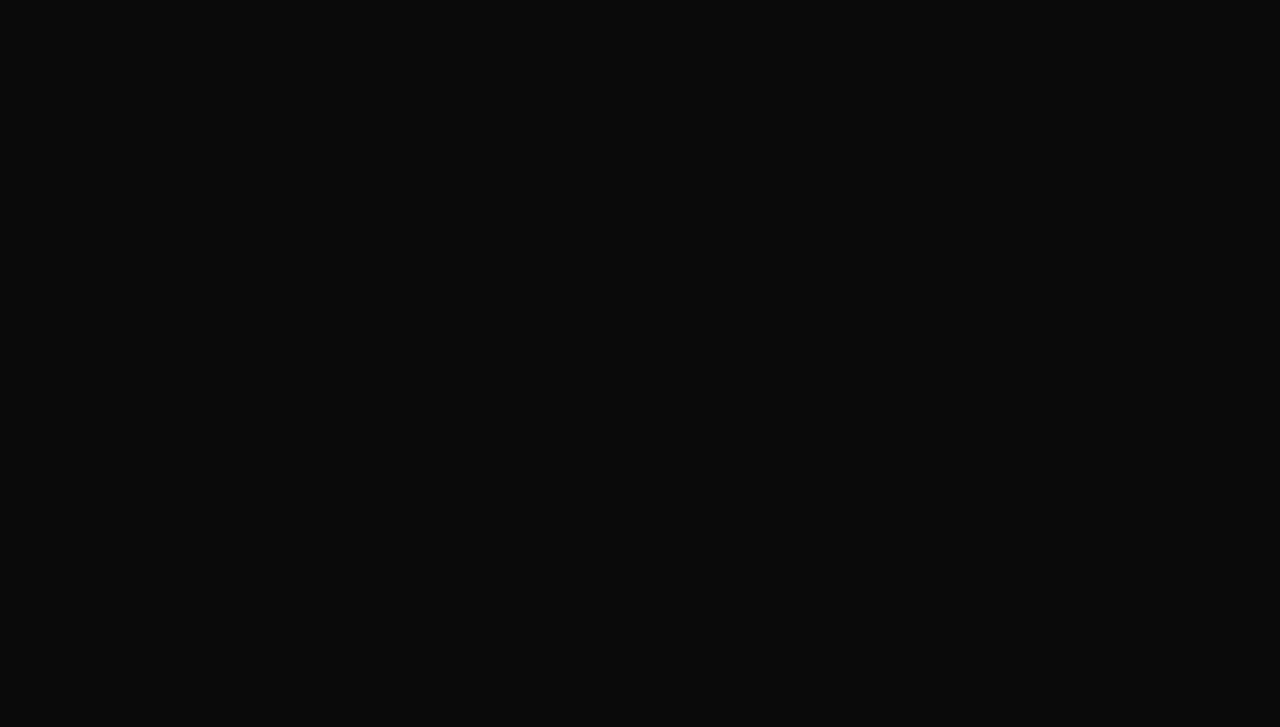
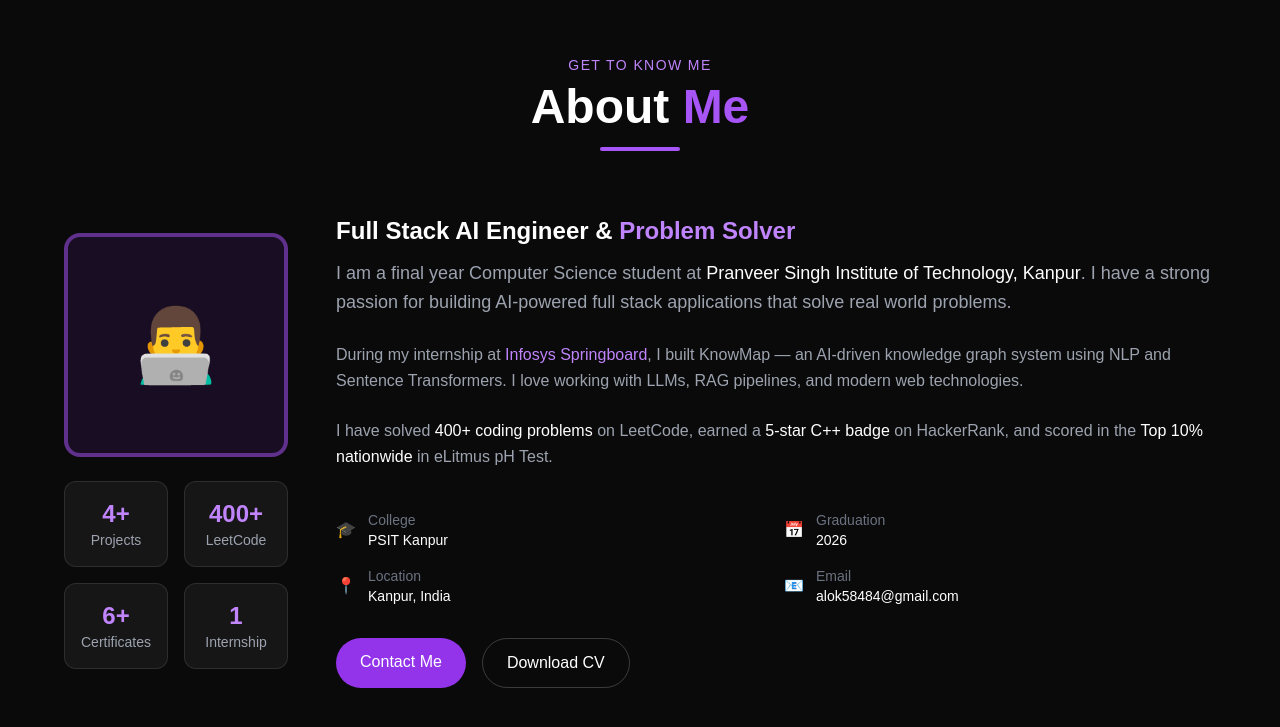
Before and after one commit to CODEBRAKERBOYY/alok-portfolio, a Next.js app: page / in a window 1280 px wide. Shown: the part 825-1552 px from the top of the page. Before the commit the page ends 800 px from the top, so only its background shows below. Built offline with nearby package versions, Linux system fonts and the light colour scheme.

Commit message:
Day 3 - About Section complete

```diff
--- a/app/page.tsx
+++ b/app/page.tsx
@@ -1,11 +1,13 @@
-import Navbar from "../components/Navbar";
-import Hero from "../components/Hero";
+import Navbar from '@/components/Navbar'
+import Hero from '@/components/Hero'
+import About from '@/components/About'
 
 export default function Home() {
   return (
     <main>
       <Navbar />
       <Hero />
+      <About />
     </main>
-  );
+  )
 }
--- /dev/null
+++ b/components/About.tsx
@@ -0,0 +1,121 @@
+export default function About() {
+  return (
+    <section id="about" className="py-20 px-6">
+      <div className="max-w-6xl mx-auto">
+
+        {/* Section Title */}
+        <div className="text-center mb-16">
+          <p className="text-purple-400 text-sm font-medium tracking-widest uppercase mb-2">Get To Know Me</p>
+          <h2 className="text-4xl md:text-5xl font-bold text-white">About <span className="text-purple-500">Me</span></h2>
+          <div className="w-20 h-1 bg-purple-500 mx-auto mt-4 rounded-full"></div>
+        </div>
+
+        <div className="flex flex-col md:flex-row gap-12 items-center">
+
+          {/* Left - Avatar */}
+          <div className="flex-shrink-0 flex flex-col items-center gap-6">
+            <div className="w-56 h-56 rounded-2xl border-4 border-purple-500/50 bg-purple-900/20 flex items-center justify-center">
+              <span className="text-7xl">👨‍💻</span>
+            </div>
+
+            {/* Stats */}
+            <div className="grid grid-cols-2 gap-4">
+              <div className="bg-white/5 border border-white/10 rounded-xl p-4 text-center">
+                <p className="text-2xl font-bold text-purple-400">4+</p>
+                <p className="text-gray-400 text-sm">Projects</p>
+              </div>
+              <div className="bg-white/5 border border-white/10 rounded-xl p-4 text-center">
+                <p className="text-2xl font-bold text-purple-400">400+</p>
+                <p className="text-gray-400 text-sm">LeetCode</p>
+              </div>
+              <div className="bg-white/5 border border-white/10 rounded-xl p-4 text-center">
+                <p className="text-2xl font-bold text-purple-400">6+</p>
+                <p className="text-gray-400 text-sm">Certificates</p>
+              </div>
+              <div className="bg-white/5 border border-white/10 rounded-xl p-4 text-center">
+                <p className="text-2xl font-bold text-purple-400">1</p>
+                <p className="text-gray-400 text-sm">Internship</p>
+              </div>
+            </div>
+          </div>
+
+          {/* Right - Bio */}
+          <div className="flex-1 space-y-6">
+
+            <div>
+              <h3 className="text-2xl font-bold text-white mb-3">
+                Full Stack AI Engineer & <span className="text-purple-400">Problem Solver</span>
+              </h3>
+              <p className="text-gray-400 leading-relaxed text-lg">
+                I am a final year Computer Science student at <span className="text-white font-medium">Pranveer Singh Institute of Technology, Kanpur</span>.
+                I have a strong passion for building AI-powered full stack applications that solve real world problems.
+              </p>
+            </div>
+
+            <p className="text-gray-400 leading-relaxed">
+              During my internship at <span className="text-purple-400 font-medium">Infosys Springboard</span>, I built KnowMap —
+              an AI-driven knowledge graph system using NLP and Sentence Transformers.
+              I love working with LLMs, RAG pipelines, and modern web technologies.
+            </p>
+
+            <p className="text-gray-400 leading-relaxed">
+              I have solved <span className="text-white font-medium">400+ coding problems</span> on LeetCode,
+              earned a <span className="text-white font-medium">5-star C++ badge</span> on HackerRank,
+              and scored in the <span className="text-white font-medium">Top 10% nationwide</span> in eLitmus pH Test.
+            </p>
+
+            {/* Info Grid */}
+            <div className="grid grid-cols-1 md:grid-cols-2 gap-4 pt-4">
+              <div className="flex items-center gap-3">
+                <span className="text-purple-400">🎓</span>
+                <div>
+                  <p className="text-gray-500 text-sm">College</p>
+                  <p className="text-white text-sm font-medium">PSIT Kanpur</p>
+                </div>
+              </div>
+              <div className="flex items-center gap-3">
+                <span className="text-purple-400">📅</span>
+                <div>
+                  <p className="text-gray-500 text-sm">Graduation</p>
+                  <p className="text-white text-sm font-medium">2026</p>
+                </div>
+              </div>
+              <div className="flex items-center gap-3">
+                <span className="text-purple-400">📍</span>
+                <div>
+                  <p className="text-gray-500 text-sm">Location</p>
+                  <p className="text-white text-sm font-medium">Kanpur, India</p>
+                </div>
+              </div>
+              <div className="flex items-center gap-3">
+                <span className="text-purple-400">📧</span>
+                <div>
+                  <p className="text-gray-500 text-sm">Email</p>
+                  <p className="text-white text-sm font-medium">alok58484@gmail.com</p>
+                </div>
+              </div>
+            </div>
+
+            {/* Buttons */}
+            <div className="flex flex-wrap gap-4 pt-2">
+              <a
+                href="mailto:alok58484@gmail.com"
+                className="bg-purple-600 hover:bg-purple-700 text-white px-6 py-3 rounded-full font-medium transition"
+              >
+                Contact Me
+              </a>
+              <a
+                href="/Alok_Yadav.pdf"
+                download
+                className="border border-white/20 hover:border-purple-500 text-white px-6 py-3 rounded-full font-medium transition"
+              >
+                Download CV
+              </a>
+            </div>
+
+          </div>
+        </div>
+      </div>
+    </section>
+  )
+}
```
